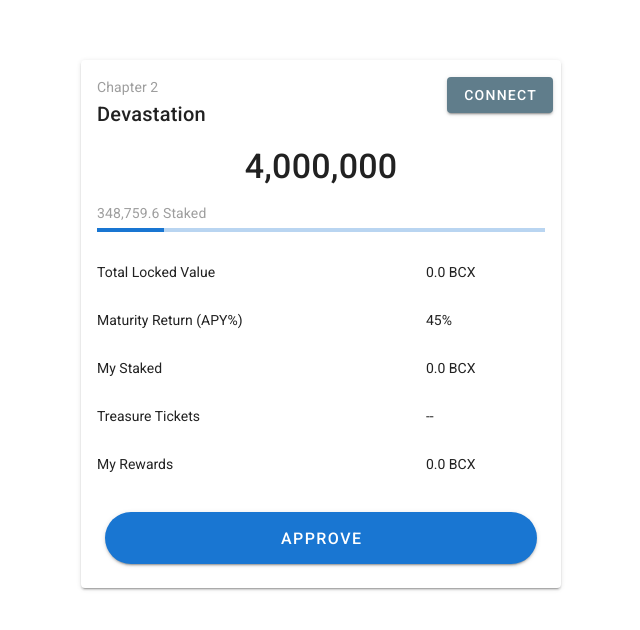
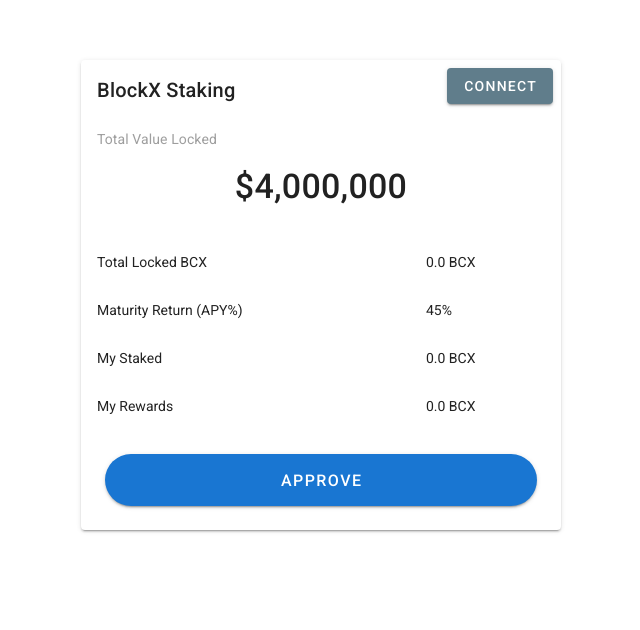
Before and after one commit to phantom0109/Staking-BlockXNet, a Vue app: page / in a window 1280 px wide. Shown: the top 630 px of the page, without its empty margins (319-959 px from the left). Built offline with nearby package versions, Linux system fonts and the light colour scheme.

Commit message:
Edited some UI

```diff
--- a/package.json
+++ b/package.json
@@ -13,7 +13,6 @@
     "vuetify": "^2.6.0",
     "ethers": "^5.6.1",
     "web3": "^1.7.1"
-
   },
   "devDependencies": {
     "@babel/core": "^7.12.16",
--- a/src/components/StakingCard.vue
+++ b/src/components/StakingCard.vue
@@ -3,8 +3,8 @@
     <v-card elevation="2" class="mx-auto my-12" max-width="480">
       <div class="d-flex justify-space-between align-center">
         <div>
-          <v-card-subtitle class="grey--text pb-0">Chapter 2</v-card-subtitle>
-          <v-card-title class="pt-0 pb-0">Devastation</v-card-title>
+          <!-- <v-card-subtitle class="grey--text pb-0">Chapter 2</v-card-subtitle> -->
+          <v-card-title class="pt-2 pb-0">BlockX Staking</v-card-title>
         </div>
         <!-- <v-btn color="blue-grey" class="ma-2 white--text">
           6 months
@@ -18,22 +18,24 @@
           CONNECT
         </v-btn>
       </div>
-      <v-card-title class="justify-center text-h4 font-weight-medium pb-0"
-        >4,000,000</v-card-title
+      <v-card-subtitle class="grey--text pb-0">Total Value Locked</v-card-subtitle>
+      <v-card-title class="justify-center text-h4 font-weight-medium mb-4"
+        >$4,000,000</v-card-title
       >
-      <v-row class="mb-1">
+
+      <!-- <v-row class="mb-1">
         <v-col class="pl-7 pr-7">
           <v-card-subtitle class="subtitle grey--text pl-0 pb-1"
             >348,759.6 Staked</v-card-subtitle
           >
           <v-progress-linear value="15"></v-progress-linear>
         </v-col>
-      </v-row>
+      </v-row> -->
       <v-simple-table>
         <template v-slot:default>
           <tbody class="staking-table">
             <tr>
-              <td>Total Locked Value</td>
+              <td>Total Locked BCX</td>
               <td>{{ totalStaked }} BCX</td>
             </tr>
             <tr>
@@ -44,10 +46,10 @@
               <td>My Staked</td>
               <td>{{ myStaked }} BCX</td>
             </tr>
-            <tr>
+            <!-- <tr>
               <td>Treasure Tickets</td>
               <td>--</td>
-            </tr>
+            </tr> -->
             <tr>
               <td>My Rewards</td>
               <td>{{ myRewards }} BCX</td>
```
Also changed, not shown: 1 other file (tests, documents, lock files or other folders).
